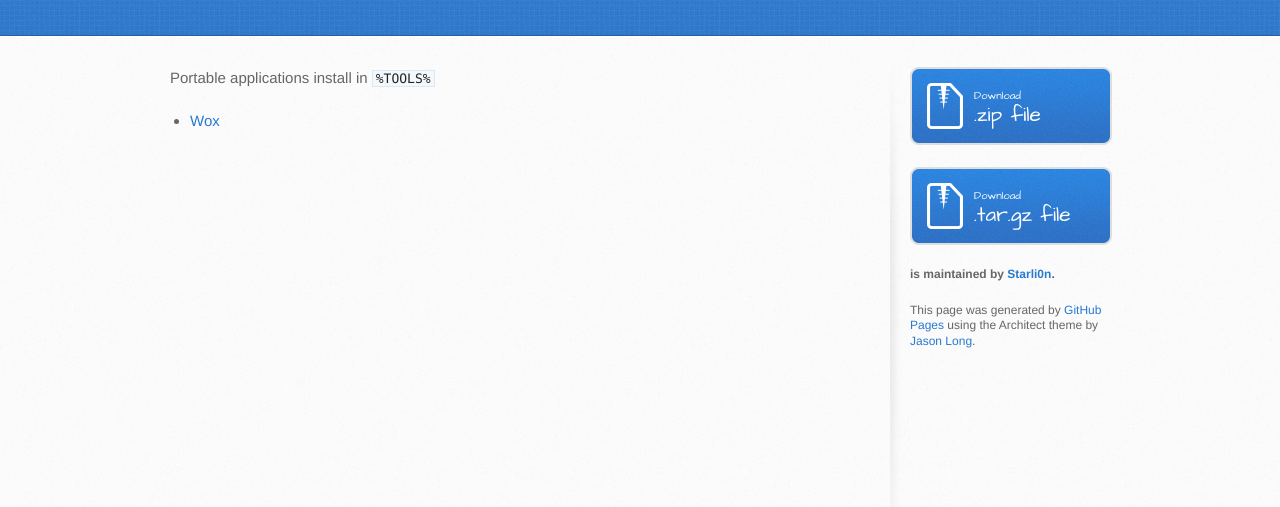
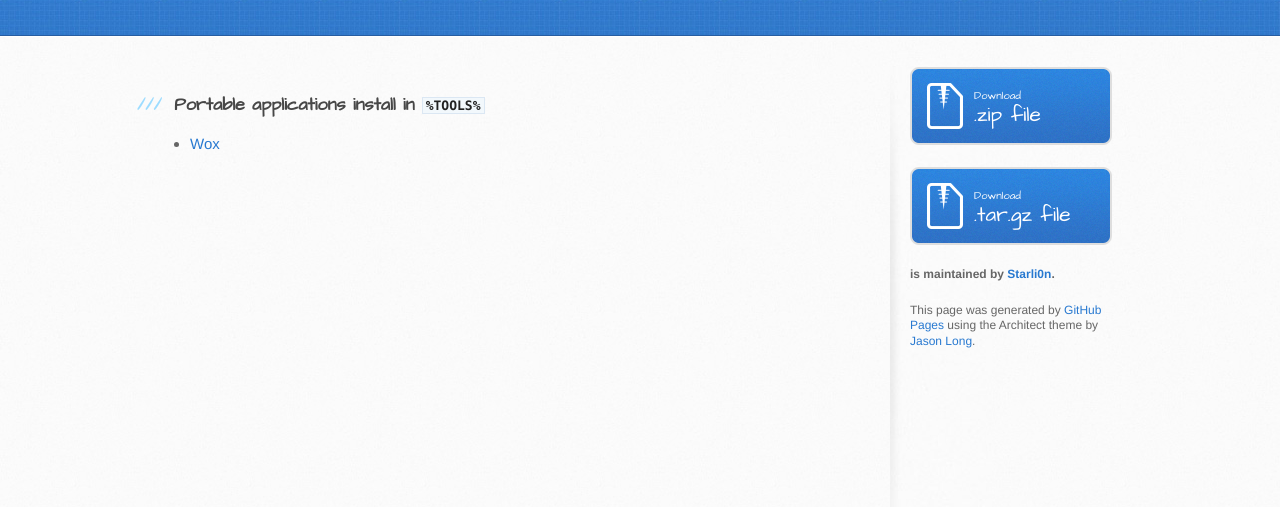
Before and after one commit to Starli0n/ToolChain, a plain HTML site: page index.html in a window 1280 px wide. Shown: the part 165-672 px from the top of the page. Drawn offline with Linux system fonts and the light colour scheme.

Commit message:
Create gh-pages branch via GitHub

```diff
--- a/index.html
+++ b/index.html
@@ -28,7 +28,9 @@
     <div id="content-wrapper">
       <div class="inner clearfix">
         <section id="main-content">
-          <p>Portable applications install in <code>%TOOLS%</code></p>
+          <h3>
+<a id="portable-applications-install-in-tools" class="anchor" href="#portable-applications-install-in-tools" aria-hidden="true"><span aria-hidden="true" class="octicon octicon-link"></span></a>Portable applications install in <code>%TOOLS%</code>
+</h3>
 
 <ul>
 <li><a href="Wox">Wox</a></li>
--- a/params.json
+++ b/params.json
@@ -1,6 +1,6 @@
 {
   "name": "Toolchain",
   "tagline": "Configuration of useful tools",
-  "body": "Portable applications install in `%TOOLS%`\r\n\r\n* [Wox](Wox)",
+  "body": "### Portable applications install in `%TOOLS%`\r\n\r\n* [Wox](Wox)",
   "note": "Don't delete this file! It's used internally to help with page regeneration."
 }
```
